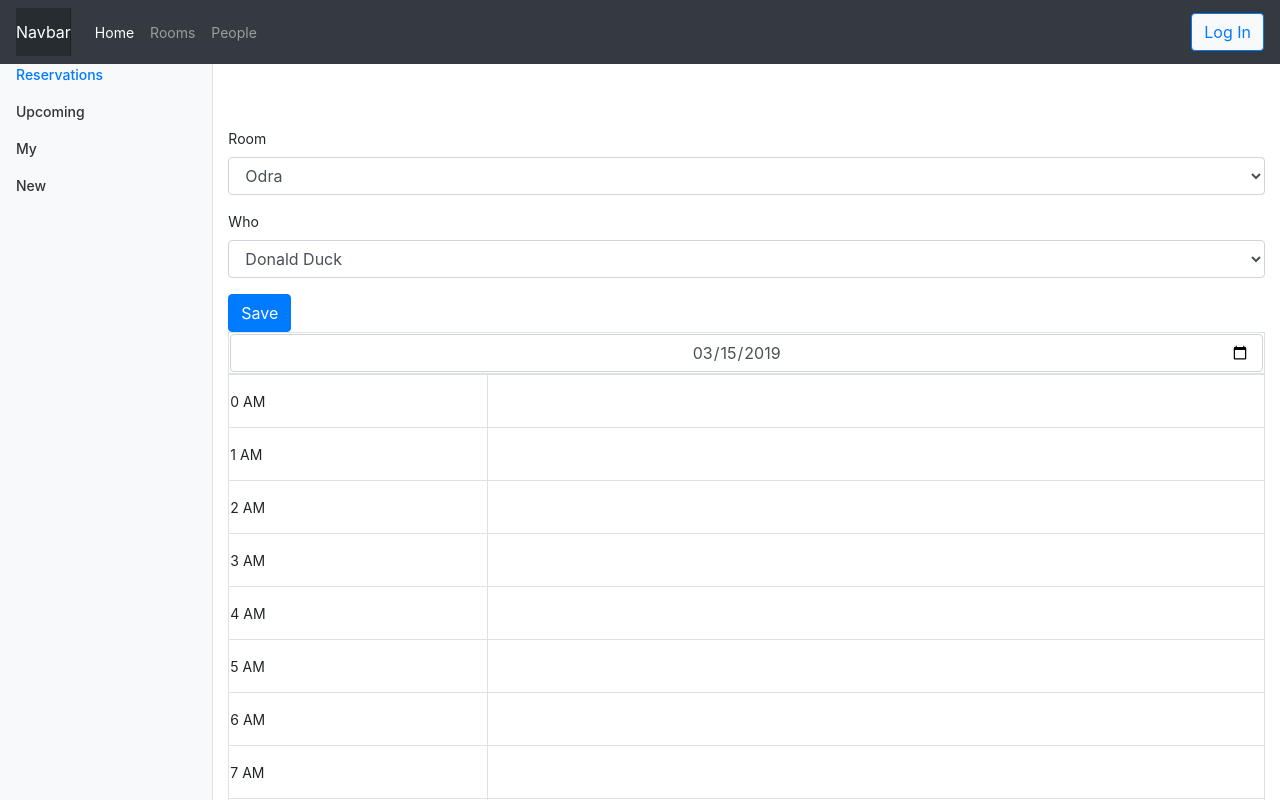
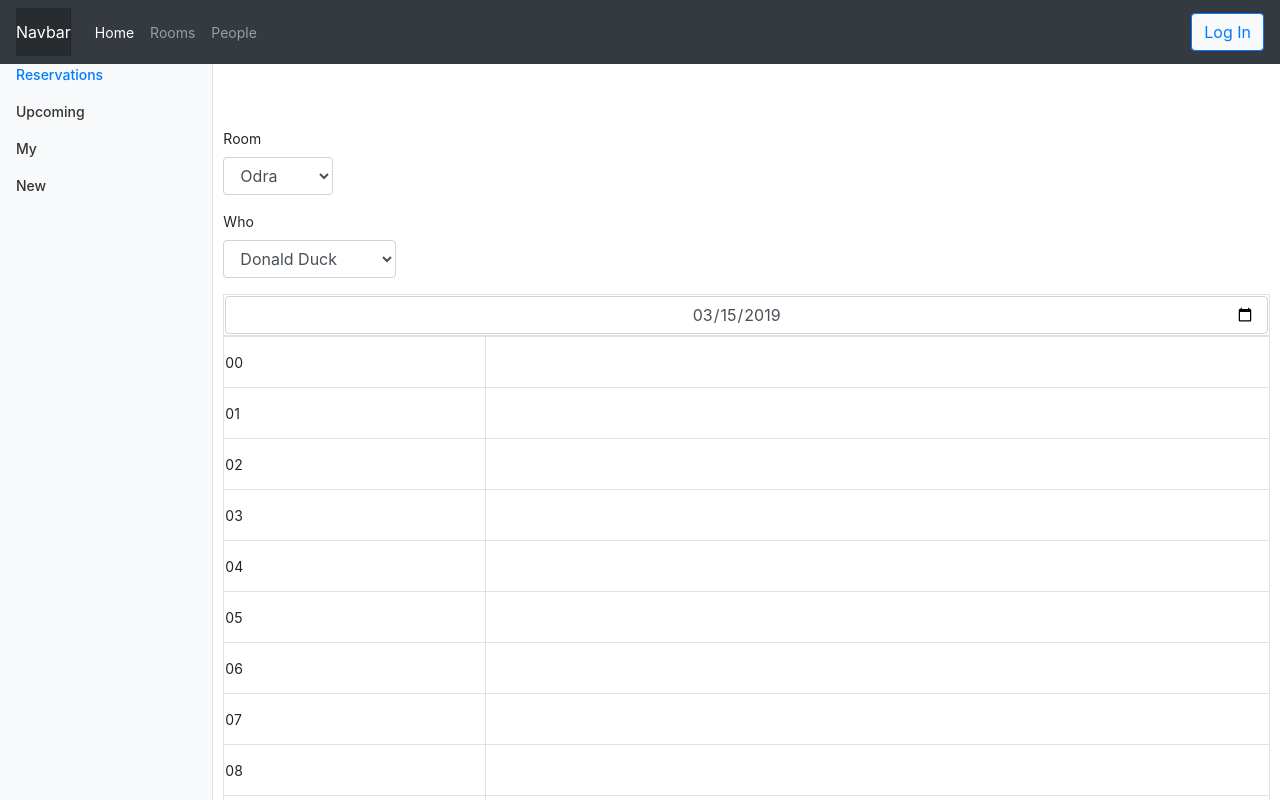
Before and after one commit to bartwro/a1, an Angular app in the folder a1/: page /reservations/new in a window 1280 px wide. Shown: the top 800 px of the page. Built offline with nearby package versions, Linux system fonts and the light colour scheme.

Commit message:
Merge reservation-new with calendar component.

```diff
--- a/a1/src/app/modules/reservations/components/calendar/calendar.component.html
+++ b/a1/src/app/modules/reservations/components/calendar/calendar.component.html
@@ -1,8 +1,3 @@
-<form
-(ngSubmit)="save()"
-[formGroup]="newReservationForm"
->
-  <button type="submit" class="btn btn-primary">Save</button>
 
   <div class="table-responsive">
 
@@ -15,34 +10,22 @@
       <tbody>
         <tr *ngFor="let hour of getHours()" >
           <td class="w-25">{{hour}}</td>
-          <td class="w-75"
-           [ngClass]="{'table-info': isBusy(hour)}"
-           >
-
-           <div class="container">
-              <div class="row">
-                <div class="col-sm" style="height: 25px" (click)="openModal(hour, '00')">
-                </div>
-              </div>
-              <div class="row">
-                  <div class="col-sm" style="height: 25px" (click)="openModal(hour, '30')">
-                  </div>
-                </div>
-            </div>
-
-                <!-- (click)="onHourClick(hour)" -->
-              	<!-- Button trigger modal -->
-                <!-- <button type="button" class="btn btn-primary" data-toggle="modal" data-target="#exampleModal">
-                  Launch demo modal
-                </button> -->
-                <!-- <button (click)="openModal(hour)">open the modal</button> -->
+          <td class="w-75">
+              <table class="table table-borderless m-0">
+                  <tbody>
+                    <tr>
+                      <td [ngClass]="{'table-info': isBusy(hour, '00')}" (click)="openModal(hour, '00')"></td>
+                    </tr>
+                    <tr>
+                      <td [ngClass]="{'table-info': isBusy(hour, '30')}" (click)="openModal(hour, '30')"></td>
+                    </tr>
+                  </tbody>
+                </table>
           </td>
         </tr>
       </tbody>
     </table>
   </div>
-</form>
-
 
 <!-- Modal -->
 <div class="modal fade" id="exampleModal" tabindex="-1" role="dialog" aria-labelledby="exampleModalLabel" aria-hidden="true">
--- a/a1/src/app/modules/reservations/components/calendar/calendar.component.ts
+++ b/a1/src/app/modules/reservations/components/calendar/calendar.component.ts
@@ -13,46 +13,17 @@ import { CalendarNewEntryData } from '../../models/calendar-new-entry-data';
 })
 export class CalendarComponent implements OnInit {
 
-  selectedDay: Date = new Date();
-  newReservationForm: FormGroup;
-  entries: number[] = [];
+  entries: string[] = [];
   startHour: number;
   endHour: number;
 
   constructor(
-    private reservationService: ReservationService,
-    private fb: FormBuilder,
+    // private reservationService: ReservationService,
+    // private fb: FormBuilder,
     private modalService: NgbModal)
   {}
 
   ngOnInit() {
-    let m = this.selectedDay.getMonth()+1;
-    let month = m < 10 ? '0' + m : m;
-    let d = this.selectedDay.getDate();
-    let day = d < 10 ? '0' + d : d;
-    this.newReservationForm = this.fb.group({
-      day: [`${this.selectedDay.getFullYear()}-${month}-${day}`],
-      from: [''],
-      to: ['']
-    })
-
-    this.newReservationForm.get('day').valueChanges.subscribe(
-      selectedDay => {
-        this.refreshCalendar(selectedDay);
-      }
-    );
-  }
-
-  refreshCalendar(selectedDay: string){
-    const parts = selectedDay.split('-');
-    const year = +parts[0];
-    const month = +parts[1];
-    const day = +parts[2];
-    const reservations = this.reservationService.getByDate(new Date(year, month, day));
-
-    reservations
-      .sort( (a, b) => a.from<b.from ? -1 : 1 )
-      .forEach(x => this.entries.push(x.from.getHours()));
   }
 
   // 1st column
@@ -60,38 +31,15 @@ export class CalendarComponent implements OnInit {
     const numbers = Array.from(Array(24).keys()); //todo:replace it with more traditional code
     const result: string[] = [];
     numbers.forEach(x => {
-      let hour = x;
-      let entry = `${hour} AM`;
-      if (x > 12) {
-        hour -= 12;
-        entry = `${hour} PM`;
-      }
-      result.push( entry );
+      result.push( x<10 ? '0'+x : x.toString());
     });
 
     return result;
   }
 
-  save(){
-    console.log(this.entries);
-  }
-
-  markHour(hourString: string){
-    const parts = hourString.split(' ');
-    let hour = +parts[0];
-    if(parts[1] == 'PM'){
-      hour += 12;
-    }
-    const idx = this.entries.indexOf(hour);
-    if(idx > -1){
-      this.entries.splice(idx);
-    }else{
-      this.entries.push(hour);
-    }
-  }
-
-  isBusy(hour: string){
-    let value = this.getHourNumber(hour);
+  isBusy(hour: string, minutes: string){
+    //let value = this.getHourNumber(hour);
+    const value = `${hour}:${minutes}`;
     return this.entries.indexOf(value) > -1;
   }
 
@@ -106,7 +54,7 @@ export class CalendarComponent implements OnInit {
 
   openModal(hour: string, minutes: string) {
 
-    const ifAvailable = !this.isBusy(hour);
+    const ifAvailable = !this.isBusy(hour, minutes);
 
     if( ifAvailable ) {
       let hourNumber = this.getHourNumber(hour);
@@ -116,13 +64,11 @@ export class CalendarComponent implements OnInit {
       let fromLocal = `${startHour}:${minutes}`;
       let toLocal = `${endHour}:${minutes}`;
       let titleLocal = '';
-      let newEntryData = {to: '', from: '', title: ''};
 
       const modalRef = this.modalService.open(CalendarNewEntryComponent);
       modalRef.componentInstance.data = { from: fromLocal, to: toLocal, title: titleLocal };
       modalRef.result.then(
         resultData => {
-          newEntryData = resultData;
           this.saveNewCalendarEntry(resultData.from, resultData.to);
         },
         reject => console.log('modal rejected, reason: ' + reject),
@@ -131,12 +77,26 @@ export class CalendarComponent implements OnInit {
   }
 
   saveNewCalendarEntry(from: string, to: string) {
-    const start = +from.split(':')[0];
-    const end = +to.split(':')[0];
 
-    for (let _i = start; _i < end ; _i++) {
-      this.entries.push(_i);
+    const start = from.split(':');
+    const end = to.split(':');
+    let currentHour = start;
+
+    while(currentHour[0] <= end[0] ) {
+
+      if(currentHour[0] === end[0] && currentHour[1] === end[1]){
+        break;
+      } else {
+        this.entries.push(`${currentHour[0]}:${currentHour[1]}`);
+        if(currentHour[1] == '30'){
+          const newHour = +currentHour[0]+1;
+          currentHour[0] = newHour<10 ? '0'+newHour : newHour.toString();
+          currentHour[1] = '00';
+        } else{
+          currentHour[1] = '30';
+        }
+      }
+
     }
   }
-
 }
--- a/a1/src/app/modules/reservations/components/reservations-new/reservations-new.component.html
+++ b/a1/src/app/modules/reservations/components/reservations-new/reservations-new.component.html
@@ -1,22 +1,86 @@
+<form
+(ngSubmit)="save()"
+[formGroup]="newReservationForm"
+>
 
+  <div class="form-row">
     <div class="form-group">
       <label for="selectRoom">Room</label>
-  <select class="form-control" id="selectRoom" placeholder="Room">
+      <select class="form-control" id="selectRoom" placeholder="Room" formControlName="room">
         <option *ngFor='let room of rooms'>
           {{room.name}}
         </option>
       </select>
     </div>
+  </div>
+
+  <div class="form-row">
     <div class="form-group">
       <label for="formGroupExampleInput2">Who</label>
-  <select class="form-control" id="formGroupExampleInput2" placeholder="Who">
+      <select class="form-control" id="formGroupExampleInput2" placeholder="Who" formControlName="who">
         <option *ngFor='let person of people'>
           {{person.firstName + ' ' + person.lastName}}
         </option>
       </select>
     </div>
-<div class="row">
-  <div class="col-sm-12">
-    <app-calendar></app-calendar>
+  </div>
+
+  <div class="form-row">
+    <div class="form-group w-100">
+      <div class="table-responsive">
+        <table class="table-bordered w-100">
+          <thead>
+            <th colspan="2">
+              <input type="date" formControlName="day" class="form-control text-center" id="startTime" placeholder="Start time" >
+            </th>
+          </thead>
+          <tbody>
+            <tr *ngFor="let hour of getHours()" >
+              <td class="w-25">{{hour}}</td>
+              <td class="w-75">
+                  <table class="table table-borderless m-0">
+                      <tbody>
+                        <tr>
+                          <td [ngClass]="{'table-info': isBusy(hour, '00')}" (click)="openModal(hour, '00')"></td>
+                        </tr>
+                        <tr>
+                          <td [ngClass]="{'table-info': isBusy(hour, '30')}" (click)="openModal(hour, '30')"></td>
+                        </tr>
+                      </tbody>
+                    </table>
+              </td>
+            </tr>
+          </tbody>
+        </table>
+      </div>
+      <!-- Modal -->
+      <div class="modal fade" id="exampleModal" tabindex="-1" role="dialog" aria-labelledby="exampleModalLabel" aria-hidden="true">
+        <div class="modal-dialog" role="document">
+        <div class="modal-content">
+          <div class="modal-header">
+          <h5 class="modal-title" id="exampleModalLabel">Modal title</h5>
+          <button type="button" class="close" data-dismiss="modal" aria-label="Close">
+            <span aria-hidden="true">&times;</span>
+          </button>
+          </div>
+          <div class="modal-body">
+          ...
+          </div>
+          <div class="modal-footer">
+          <button type="button" class="btn btn-secondary" data-dismiss="modal">Close</button>
+          <button type="button" class="btn btn-primary">Save changes</button>
           </div>
         </div>
+        </div>
+      </div>
+    </div>
+  </div>
+
+  <div class="form-row">
+    <div class="form-group">
+      <button type="submit" class="btn btn-primary">Save</button>
+      <button type="button" class="btn btn-secondary">Close</button>
+    </div>
+  </div>
+
+</form>
--- a/a1/src/app/modules/reservations/components/reservations-new/reservations-new.component.ts
+++ b/a1/src/app/modules/reservations/components/reservations-new/reservations-new.component.ts
@@ -1,8 +1,14 @@
-import { Component, OnInit } from '@angular/core';
 import { RoomService } from '../../services/room.service';
 import { Room } from '../../models/room';
 import { PeopleService } from '../../services/people.service';
 import { Person } from '../../models/person';
+import { FormBuilder, FormGroup } from '@angular/forms';
+import { ReservationService } from '../../services/reservation.service';
+import { Component, OnInit} from '@angular/core';
+import { MatDialog } from '@angular/material';
+import { CalendarNewEntryComponent } from '../calendar-new-entry/calendar-new-entry.component';
+import { NgbModal } from '@ng-bootstrap/ng-bootstrap';
+import { CalendarNewEntryData } from '../../models/calendar-new-entry-data';
 
 @Component({
   selector: 'app-reservations-new',
@@ -11,12 +17,42 @@ import { Person } from '../../models/person';
 })
 export class ReservationsNewComponent implements OnInit {
 
+  newReservationForm: FormGroup;
   rooms: Room[] = [];
   people: Person[] = [];
+  selectedDay: Date = new Date();
 
-  constructor(private roomService: RoomService, private peopleService: PeopleService) { }
+  entries: string[] = [];
+  startHour: number;
+  endHour: number;
+
+  constructor(
+    private roomService: RoomService,
+    private peopleService: PeopleService,
+    private fb: FormBuilder,
+    private reservationService: ReservationService,
+    private modalService: NgbModal) { }
 
   ngOnInit() {
+
+    let m = this.selectedDay.getMonth()+1;
+    let month = m < 10 ? '0' + m : m;
+    let d = this.selectedDay.getDate();
+    let day = d < 10 ? '0' + d : d;
+    this.newReservationForm = this.fb.group({
+      day: [`${this.selectedDay.getFullYear()}-${month}-${day}`],
+      from: [''],
+      to: [''],
+      room: [''],
+      who: ['']
+    })
+
+    this.newReservationForm.get('day').valueChanges.subscribe(
+      selectedDay => {
+        this.refreshCalendar(selectedDay);
+      }
+    );
+
     this.roomService.getAll().subscribe(
       room => this.rooms.push(room)
     );
@@ -26,4 +62,94 @@ export class ReservationsNewComponent implements OnInit {
     );
   }
 
+  refreshCalendar(selectedDay: string){
+    const parts = selectedDay.split('-');
+    const year = +parts[0];
+    const month = +parts[1];
+    const day = +parts[2];
+    const reservations = this.reservationService.getByDate(new Date(year, month, day));
+
+    // reservations
+    //   .sort( (a, b) => a.from<b.from ? -1 : 1 )
+    //   .forEach(x => this.entries.push(x.from.getHours()));
+  }
+
+  save(){
+    console.log(this.newReservationForm.get('day'));
+  }
+
+    // 1st column
+    getHours(): string[] {
+      const numbers = Array.from(Array(24).keys()); //todo:replace it with more traditional code
+      const result: string[] = [];
+      numbers.forEach(x => {
+        result.push( x<10 ? '0'+x : x.toString());
+      });
+
+      return result;
+    }
+
+    isBusy(hour: string, minutes: string){
+      //let value = this.getHourNumber(hour);
+      const value = `${hour}:${minutes}`;
+      return this.entries.indexOf(value) > -1;
+    }
+
+    private getHourNumber(hour: string) {
+      const parts = hour.split(' ');
+      let value = +parts[0];
+      if (parts[1] == 'PM') {
+        value += 12;
+      }
+      return value;
+    }
+
+    openModal(hour: string, minutes: string) {
+
+      const ifAvailable = !this.isBusy(hour, minutes);
+
+      if( ifAvailable ) {
+        let hourNumber = this.getHourNumber(hour);
+        let hourNumberInc = hourNumber+1;
+        const startHour = `${hourNumber<10 ? '0'+hourNumber : hourNumber}`;
+        const endHour = `${hourNumberInc<10 ? '0'+hourNumberInc : hourNumberInc}`;
+        let fromLocal = `${startHour}:${minutes}`;
+        let toLocal = `${endHour}:${minutes}`;
+        let titleLocal = '';
+
+        const modalRef = this.modalService.open(CalendarNewEntryComponent);
+        modalRef.componentInstance.data = { from: fromLocal, to: toLocal, title: titleLocal };
+        modalRef.result.then(
+          resultData => {
+            this.saveNewCalendarEntry(resultData.from, resultData.to);
+          },
+          reject => console.log('modal rejected, reason: ' + reject),
+        );
+      }
+    }
+
+    saveNewCalendarEntry(from: string, to: string) {
+
+      const start = from.split(':');
+      const end = to.split(':');
+      let currentHour = start;
+
+      while(currentHour[0] <= end[0] ) {
+
+        if(currentHour[0] === end[0] && currentHour[1] === end[1]){
+          break;
+        } else {
+          this.entries.push(`${currentHour[0]}:${currentHour[1]}`);
+          if(currentHour[1] == '30'){
+            const newHour = +currentHour[0]+1;
+            currentHour[0] = newHour<10 ? '0'+newHour : newHour.toString();
+            currentHour[1] = '00';
+          } else{
+            currentHour[1] = '30';
+          }
+        }
+
+      }
+    }
+
 }
```
Lines whose indentation alone changed are shown as unchanged.
